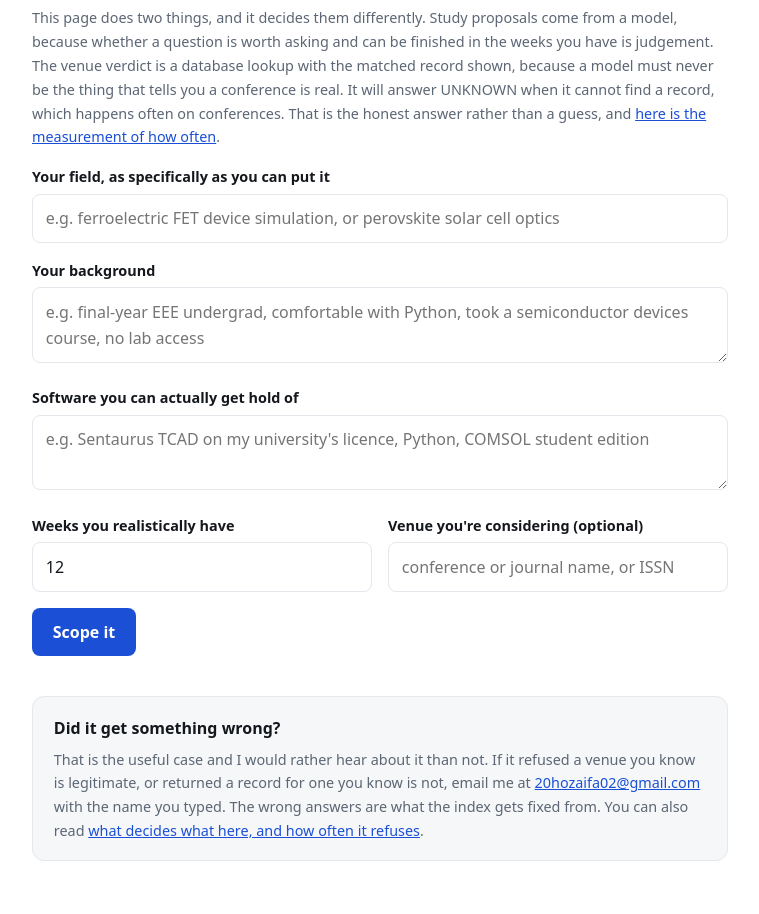
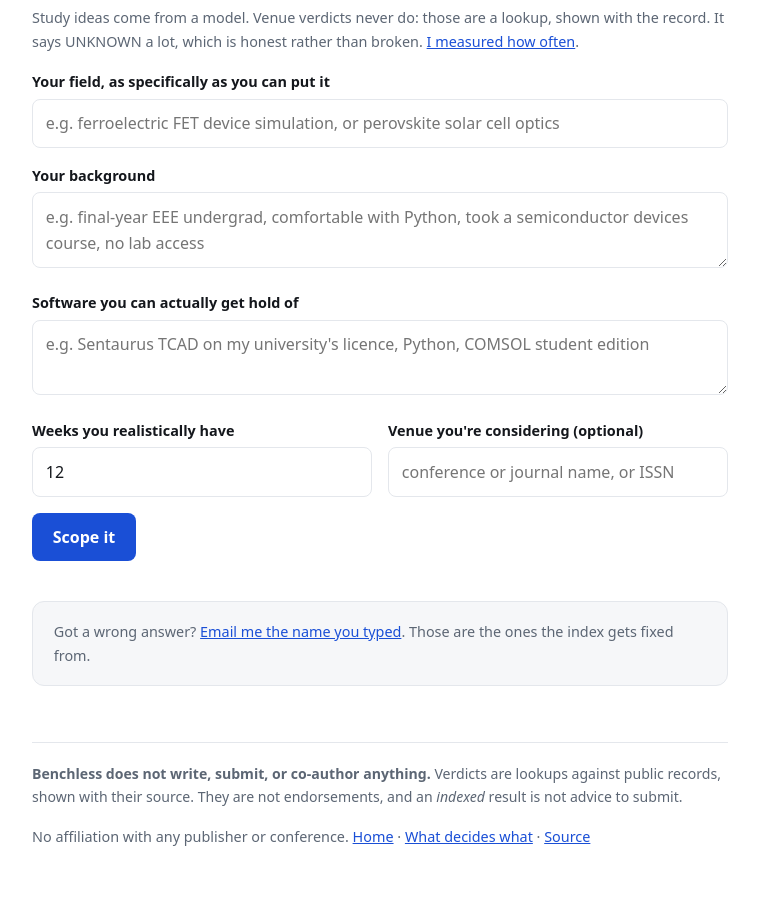
Before and after one commit to hozaifa1/benchless, a website: page public/app.html in a window 1280 px wide. Shown: the part 146-1060 px from the top of the page, without its empty margins (260-1019 px from the left). Drawn offline with Linux system fonts and the light colour scheme.

Commit message:
fix(app): cut the page down
The rewrite made the intro longer than the thing it replaced. Four sentences
became two, the report-a-wrong-answer card became one line, and the legal
footer dropped the sentences that restated each other. 135 words on the page
now, from roughly 250.

Co-Authored-By: Claude Opus 5 <noreply@anthropic.com>

```diff
--- a/public/app.html
+++ b/public/app.html
@@ -44,7 +44,7 @@
   <a href="index.html" class="brand">← Benchless</a>
 
   <h1>Scope a study. Check the venue.</h1>
-  <p class="small">This page does two things, and it decides them differently. Study proposals come from a model, because whether a question is worth asking and can be finished in the weeks you have is judgement. The venue verdict is a database lookup with the matched record shown, because a model must never be the thing that tells you a conference is real. It will answer UNKNOWN when it cannot find a record, which happens often on conferences. That is the honest answer rather than a guess, and <a href="conference-gap.html">here is the measurement of how often</a>.</p>
+  <p class="small">Study ideas come from a model. Venue verdicts never do: those are a lookup, shown with the record. It says UNKNOWN a lot, which is honest rather than broken. <a href="conference-gap.html">I measured how often</a>.</p>
 
   <form id="intake">
     <div class="field">
@@ -76,13 +76,12 @@
   <div id="out"></div>
 
   <div class="card" style="margin-top:2.5rem">
-    <p style="margin:0 0 .4rem"><strong>Did it get something wrong?</strong></p>
-    <p class="small" style="margin:0">That is the useful case and I would rather hear about it than not. If it refused a venue you know is legitimate, or returned a record for one you know is not, email me at <a href="mailto:20hozaifa02@gmail.com">20hozaifa02@gmail.com</a> with the name you typed. The wrong answers are what the index gets fixed from. You can also read <a href="governance.html">what decides what here, and how often it refuses</a>.</p>
+    <p class="small" style="margin:0">Got a wrong answer? <a href="mailto:20hozaifa02@gmail.com">Email me the name you typed</a>. Those are the ones the index gets fixed from.</p>
   </div>
 
   <footer>
-    <p id="legal"><strong>Benchless teaches the method and checks the work.</strong> It does not write, submit, or co-author anything. What you send to a venue is yours, and you are responsible for it. Venue verdicts are lookups against public indexing records, shown with their source so you can verify them yourself. They are not endorsements, and an <em>indexed</em> result is not advice to submit.</p>
-    <p class="small">No affiliation with any publisher or conference. <a href="index.html">Home</a> · <a href="https://github.com/hozaifa1/benchless">Source</a></p>
+    <p id="legal"><strong>Benchless does not write, submit, or co-author anything.</strong> Verdicts are lookups against public records, shown with their source. They are not endorsements, and an <em>indexed</em> result is not advice to submit.</p>
+    <p class="small">No affiliation with any publisher or conference. <a href="index.html">Home</a> · <a href="governance.html">What decides what</a> · <a href="https://github.com/hozaifa1/benchless">Source</a></p>
   </footer>
 </main>
 
```
